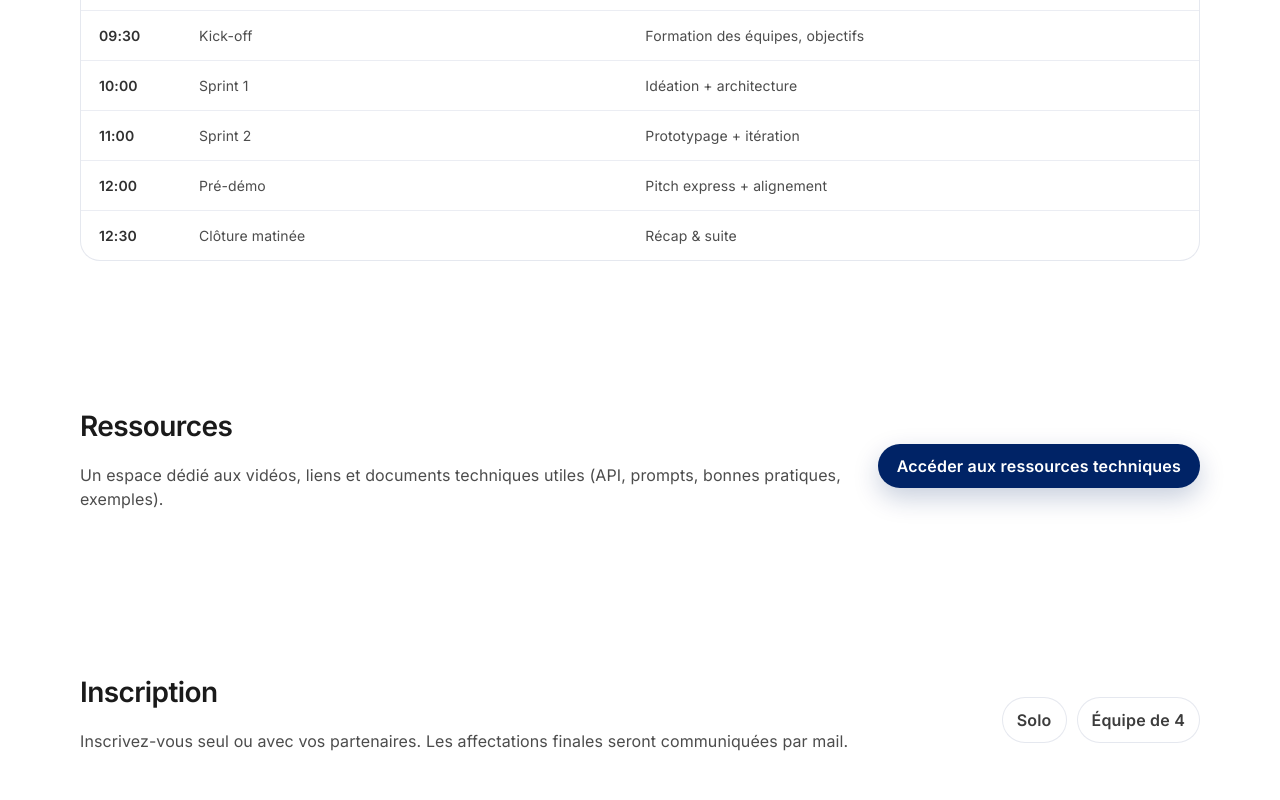
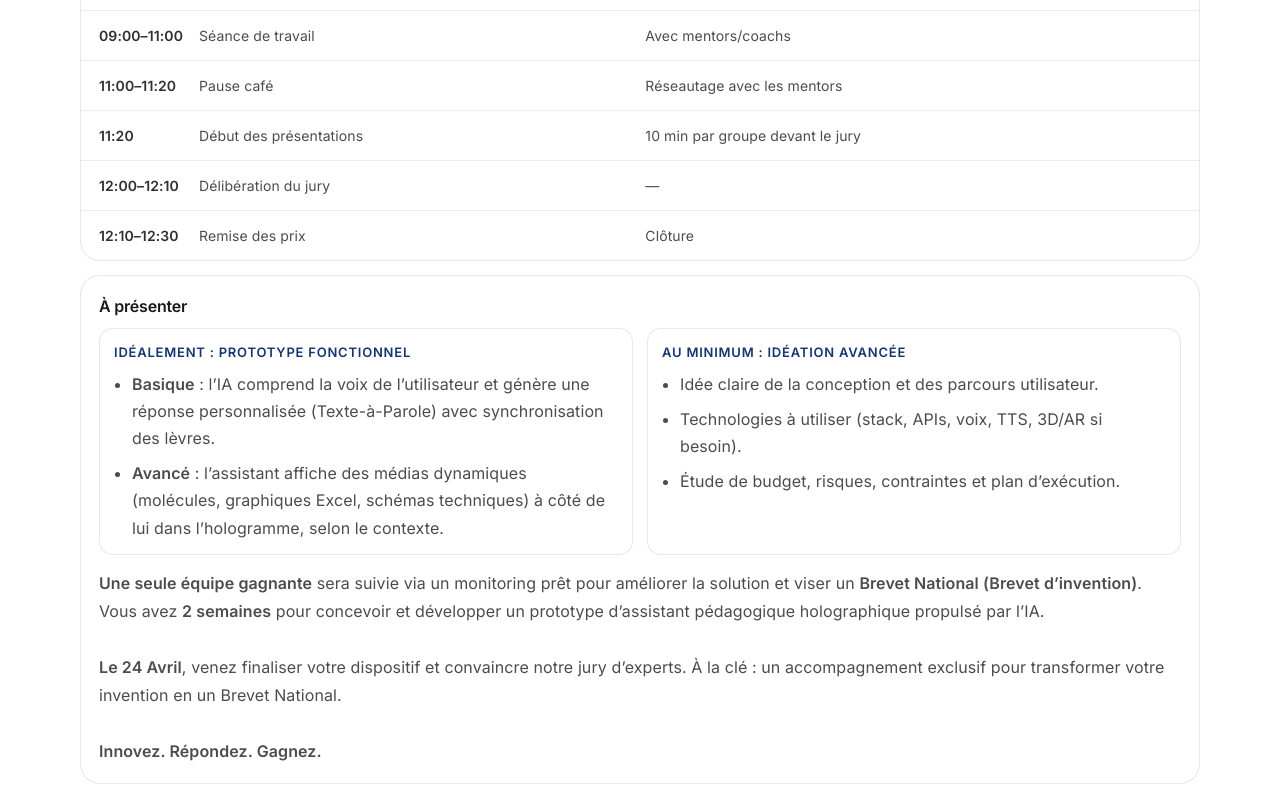
Before and after one commit to phd-benel/EIGSI-Hologram-AI-Hackathon, a React (Vite) app: page / in a window 1280 px wide. Shown: the part 880-1680 px from the top of the page. Built offline with nearby package versions, Linux system fonts and the light colour scheme.

Commit message:
first jet

```diff
--- a/src/index.css
+++ b/src/index.css
@@ -282,6 +282,59 @@ a {
   font-weight: 600;
 }
 
+.programNote {
+  margin-top: 14px;
+  border-radius: var(--radius);
+  border: 1px solid var(--blue-border-weak);
+  background: white;
+  padding: 18px;
+}
+
+.programNoteTitle {
+  margin: 0 0 10px;
+  font-size: 16px;
+  letter-spacing: -0.2px;
+}
+
+.programNoteGrid {
+  display: grid;
+  grid-template-columns: 1fr 1fr;
+  gap: 14px;
+}
+
+.programNoteBlock {
+  border-radius: var(--radius-sm);
+  border: 1px solid var(--blue-border-weak);
+  padding: 14px 14px 12px;
+  background: white;
+}
+
+.programNoteLabel {
+  margin: 0 0 8px;
+  color: rgba(0, 35, 102, 0.92);
+  font-weight: 600;
+  font-size: 13px;
+  letter-spacing: 0.06em;
+  text-transform: uppercase;
+}
+
+.programNoteList {
+  margin: 0;
+  padding-left: 18px;
+  color: var(--muted);
+  line-height: 1.7;
+}
+
+.programNoteList li + li {
+  margin-top: 8px;
+}
+
+.programNoteBottom {
+  margin: 14px 0 0;
+  color: var(--muted);
+  line-height: 1.75;
+}
+
 .split {
   display: flex;
   align-items: center;
@@ -547,6 +600,10 @@ a {
     grid-column: 1 / -1;
     padding-top: 6px;
   }
+
+  .programNoteGrid {
+    grid-template-columns: 1fr;
+  }
 }
 
 @media (max-width: 640px) {
--- a/src/pages/LandingPage.tsx
+++ b/src/pages/LandingPage.tsx
@@ -5,12 +5,12 @@ import { pageMotion } from '../ui/motion'
 type ProgramRow = { time: string; title: string; detail?: string }
 
 const program: ProgramRow[] = [
-  { time: '09:00', title: 'Accueil & brief', detail: 'Contexte, règles, critères' },
-  { time: '09:30', title: 'Kick-off', detail: 'Formation des équipes, objectifs' },
-  { time: '10:00', title: 'Sprint 1', detail: 'Idéation + architecture' },
-  { time: '11:00', title: 'Sprint 2', detail: 'Prototypage + itération' },
-  { time: '12:00', title: 'Pré-démo', detail: 'Pitch express + alignement' },
-  { time: '12:30', title: 'Clôture matinée', detail: 'Récap & suite' },
+  { time: '09:00', title: 'Accueil', detail: 'À la bibliothèque' },
+  { time: '09:00–11:00', title: 'Séance de travail', detail: 'Avec mentors/coachs' },
+  { time: '11:00–11:20', title: 'Pause café', detail: 'Réseautage avec les mentors' },
+  { time: '11:20', title: 'Début des présentations', detail: '10 min par groupe devant le jury' },
+  { time: '12:00–12:10', title: 'Délibération du jury', detail: '—' },
+  { time: '12:10–12:30', title: 'Remise des prix', detail: 'Clôture' },
 ]
 
 export function LandingPage() {
@@ -76,6 +76,50 @@ export function LandingPage() {
                 </div>
               </div>
             ))}
+          </div>
+
+          <div className="programNote" aria-label="Consignes de présentation">
+            <h3 className="programNoteTitle">À présenter</h3>
+            <div className="programNoteGrid">
+              <div className="programNoteBlock">
+                <p className="programNoteLabel">Idéalement : prototype fonctionnel</p>
+                <ul className="programNoteList">
+                  <li>
+                    <strong>Basique</strong> : l’IA comprend la voix de l’utilisateur et génère une
+                    réponse personnalisée (Texte-à-Parole) avec synchronisation des lèvres.
+                  </li>
+                  <li>
+                    <strong>Avancé</strong> : l’assistant affiche des médias dynamiques (molécules,
+                    graphiques Excel, schémas techniques) à côté de lui dans l’hologramme, selon le
+                    contexte.
+                  </li>
+                </ul>
+              </div>
+
+              <div className="programNoteBlock">
+                <p className="programNoteLabel">Au minimum : idéation avancée</p>
+                <ul className="programNoteList">
+                  <li>Idée claire de la conception et des parcours utilisateur.</li>
+                  <li>Technologies à utiliser (stack, APIs, voix, TTS, 3D/AR si besoin).</li>
+                  <li>Étude de budget, risques, contraintes et plan d’exécution.</li>
+                </ul>
+              </div>
+            </div>
+
+            <p className="programNoteBottom">
+              <strong>Une seule équipe gagnante</strong> sera suivie via un monitoring prêt pour
+              améliorer la solution et viser un <strong>Brevet National (Brevet d’invention)</strong>.
+              Vous avez <strong>2 semaines</strong> pour concevoir et développer un prototype
+              d’assistant pédagogique holographique propulsé par l’IA.
+              <br />
+              <br />
+              <strong>Le 24 Avril</strong>, venez finaliser votre dispositif et convaincre notre jury
+              d’experts. À la clé : un accompagnement exclusif pour transformer votre invention en un
+              Brevet National.
+              <br />
+              <br />
+              <strong>Innovez. Répondez. Gagnez.</strong>
+            </p>
           </div>
         </div>
       </section>
```
